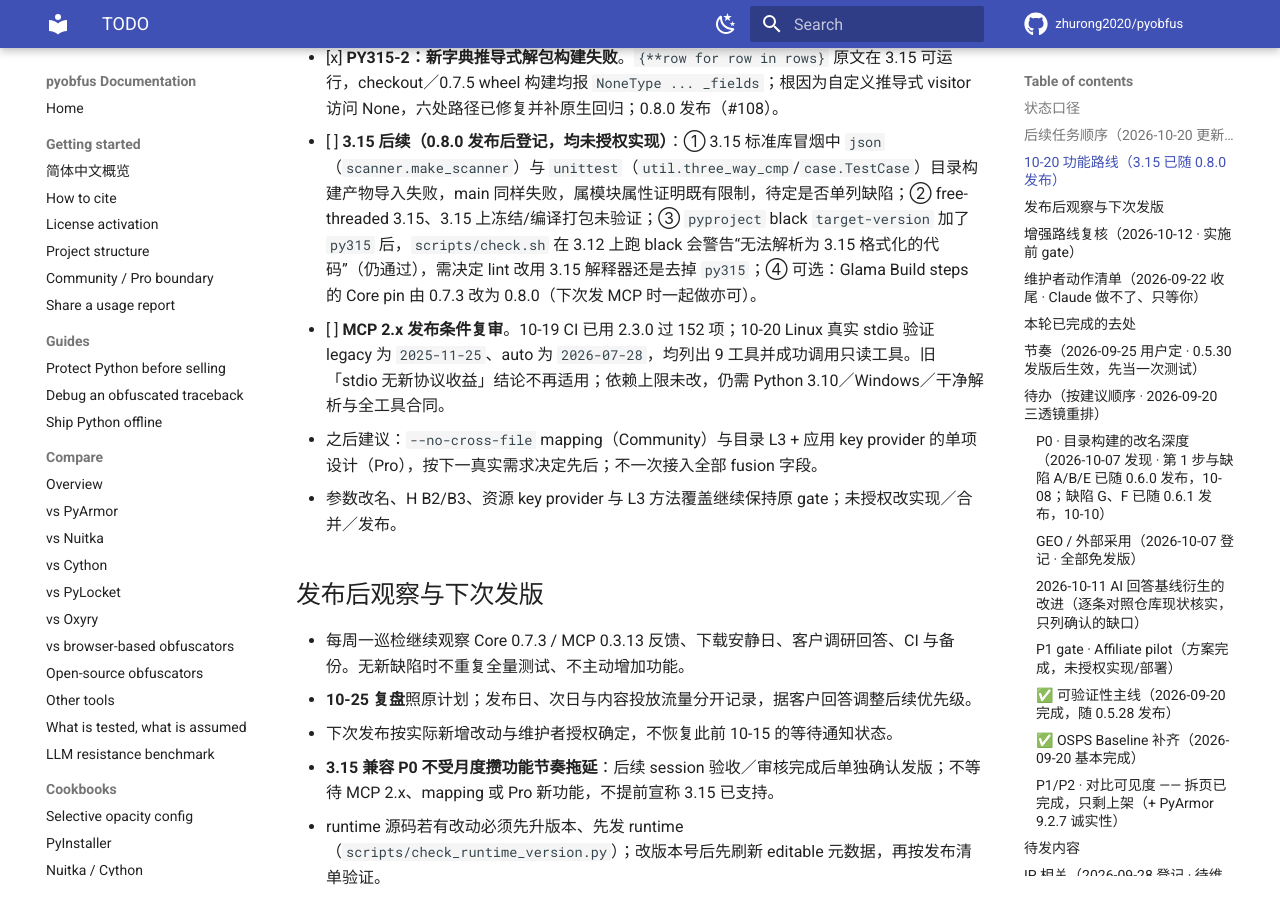
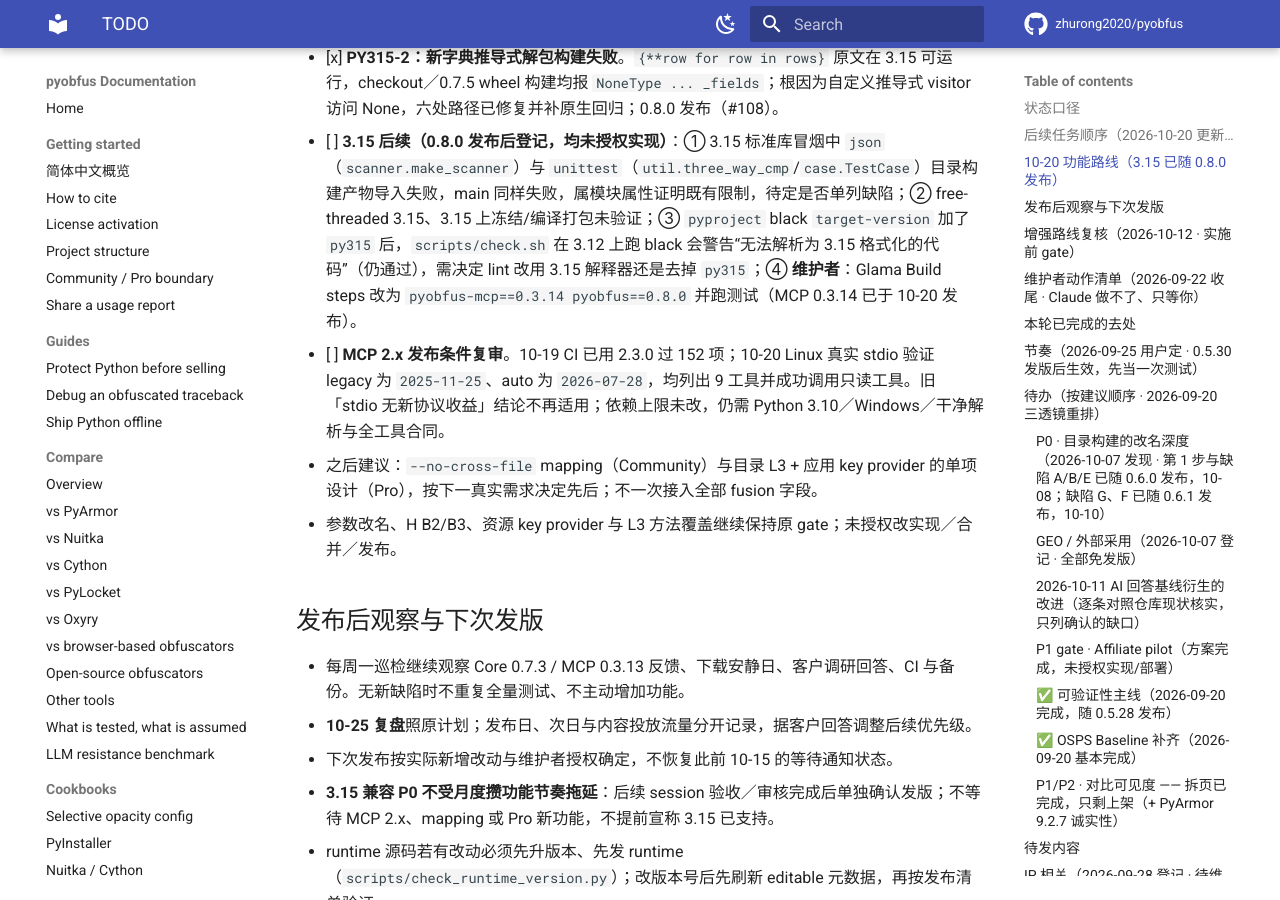
Before and after one commit to zhurong2020/pyobfus, an MkDocs documentation site: the page built from docs/TODO.md, in a window 1280 px wide and 900 px high, scrolled down 1738 px. Built offline with MkDocs 1.6.1 and Material for MkDocs 9.7.7, drawn with Linux system fonts in a browser that asks for light colours; comment, search, counter and statistics services are not loaded.

Commit message:
docs: record pyobfus-mcp 0.3.14 publication
Co-Authored-By: Claude Opus 5.5 <noreply@anthropic.com>

```diff
--- a/docs/TODO.md
+++ b/docs/TODO.md
@@ -37,7 +37,7 @@
 
 - [x] **PY315-1：惰性 from 导入被提前执行**。原生 Python 3.15.0、当前 checkout 与 PyPI Core 0.7.5 wheel 均复现：`lazy from calculator import Calculator` 改写后丢 `is_lazy`，构建成功但导入副作用时序变化。最小输入与输出见调研 §5.1。Community 兼容性，已修复并补原生回归；0.8.0 发布（#108）。
 - [x] **PY315-2：新字典推导式解包构建失败**。`{**row for row in rows}` 原文在 3.15 可运行，checkout／0.7.5 wheel 构建均报 `NoneType ... _fields`；根因为自定义推导式 visitor 访问 None，六处路径已修复并补原生回归；0.8.0 发布（#108）。
-- [ ] **3.15 后续（0.8.0 发布后登记，均未授权实现）**：① 3.15 标准库冒烟中 `json`（`scanner.make_scanner`）与 `unittest`（`util.three_way_cmp`/`case.TestCase`）目录构建产物导入失败，main 同样失败，属模块属性证明既有限制，待定是否单列缺陷；② free-threaded 3.15、3.15 上冻结/编译打包未验证；③ `pyproject` black `target-version` 加了 `py315` 后，`scripts/check.sh` 在 3.12 上跑 black 会警告“无法解析为 3.15 格式化的代码”（仍通过），需决定 lint 改用 3.15 解释器还是去掉 `py315`；④ 可选：Glama Build steps 的 Core pin 由 0.7.3 改为 0.8.0（下次发 MCP 时一起做亦可）。
+- [ ] **3.15 后续（0.8.0 发布后登记，均未授权实现）**：① 3.15 标准库冒烟中 `json`（`scanner.make_scanner`）与 `unittest`（`util.three_way_cmp`/`case.TestCase`）目录构建产物导入失败，main 同样失败，属模块属性证明既有限制，待定是否单列缺陷；② free-threaded 3.15、3.15 上冻结/编译打包未验证；③ `pyproject` black `target-version` 加了 `py315` 后，`scripts/check.sh` 在 3.12 上跑 black 会警告“无法解析为 3.15 格式化的代码”（仍通过），需决定 lint 改用 3.15 解释器还是去掉 `py315`；④ **维护者**：Glama Build steps 改为 `pyobfus-mcp==0.3.14 pyobfus==0.8.0` 并跑测试（MCP 0.3.14 已于 10-20 发布）。
 - [ ] **MCP 2.x 发布条件复审**。10-19 CI 已用 2.3.0 过 152 项；10-20 Linux 真实 stdio 验证 legacy 为 `2025-11-25`、auto 为 `2026-07-28`，均列出 9 工具并成功调用只读工具。旧「stdio 无新协议收益」结论不再适用；依赖上限未改，仍需 Python 3.10／Windows／干净解析与全工具合同。
 - 之后建议：`--no-cross-file` mapping（Community）与目录 L3 + 应用 key provider 的单项设计（Pro），按下一真实需求决定先后；不一次接入全部 fusion 字段。
 - 参数改名、H B2/B3、资源 key provider 与 L3 方法覆盖继续保持原 gate；未授权改实现／合并／发布。
```
Also changed, not shown: CLAUDE.md (+3 -3 lines), docs/CURRENT_PLAN_ZH.md (+2 -0 lines), docs/DISTRIBUTION_CHANNELS.md (+1 -1 lines).
